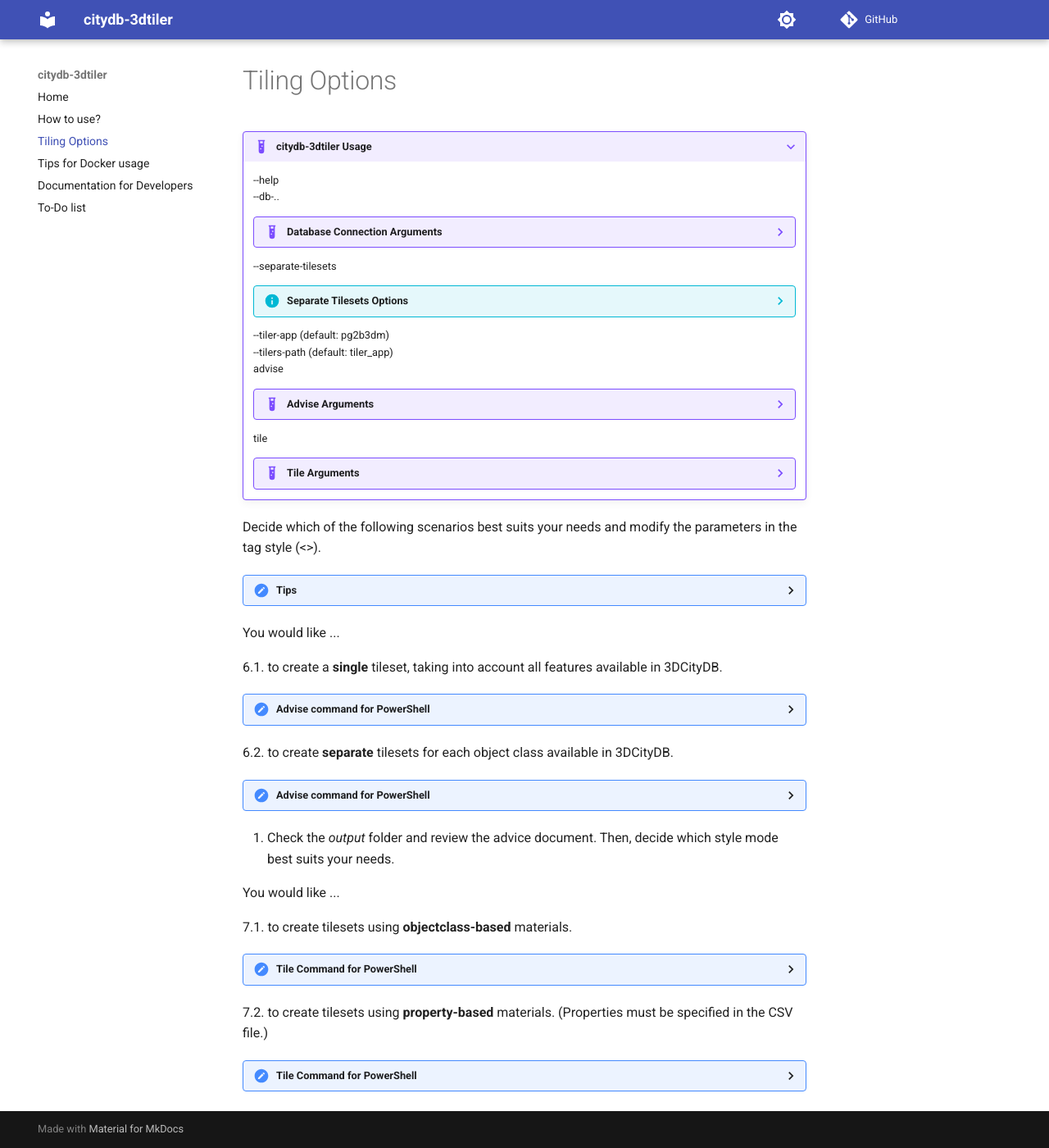
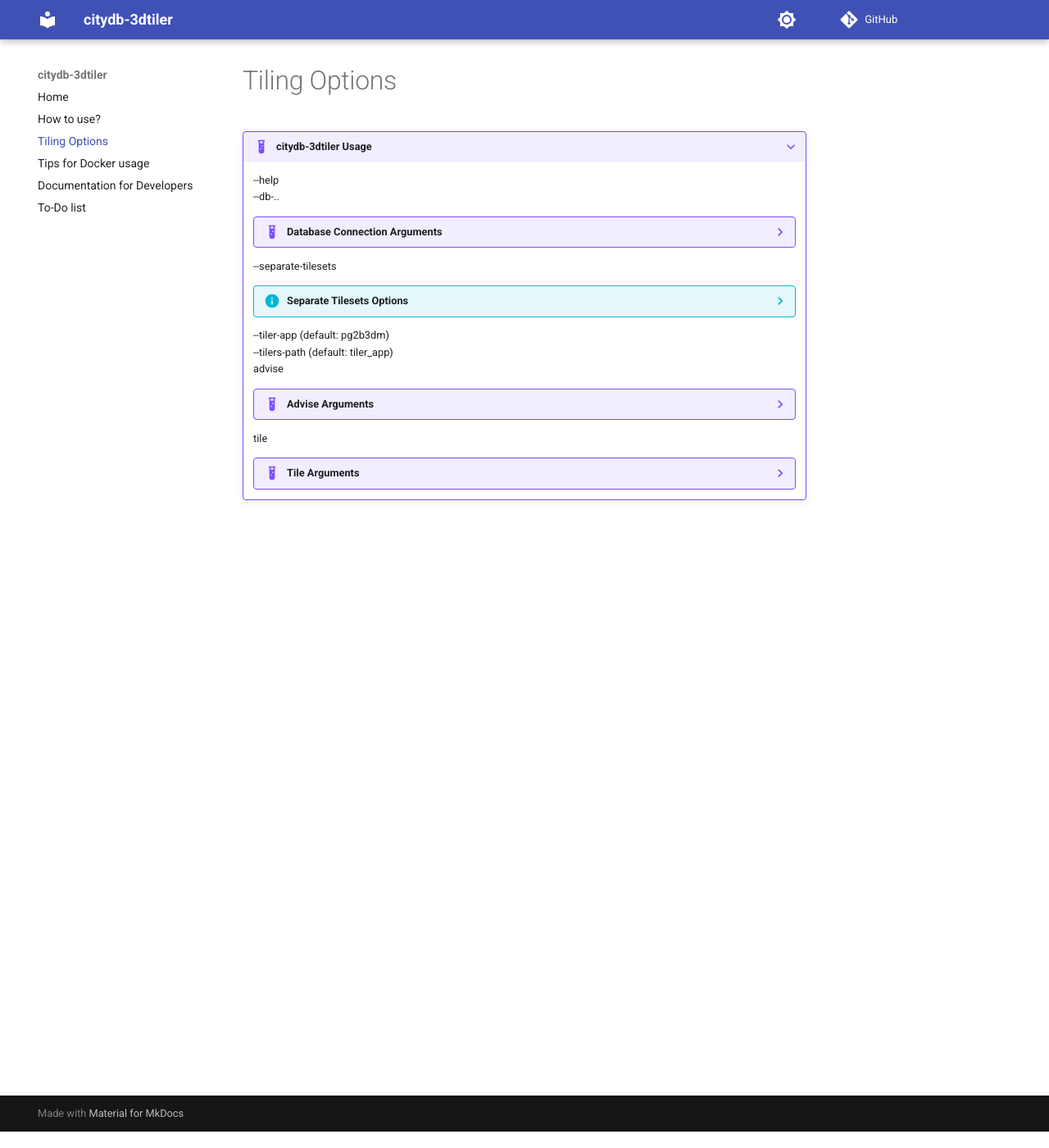
Before and after one commit to tum-gis/citydb-3dtiler, an MkDocs documentation site: the page built from docs/tiling_options.md, in a window 1280 px wide and 1400 px high, scrolled down 20 px. Shown: the whole window at 82% size. Built offline with MkDocs 1.6.1 and Material for MkDocs 9.7.7, drawn with Linux system fonts in a browser that asks for light colours; comment, search, counter and statistics services are not loaded.

Commit message:
checks for custom style

````diff
--- a/docs/tiling_options.md
+++ b/docs/tiling_options.md
@@ -37,86 +37,3 @@
             Blend </br>
             Opaque (default)
         --output (default: shared/current folder)
-
-
-Decide which of the following scenarios best suits your needs and modify the parameters in the tag style (<>).
-
-<details>
-<summary>Tips</summary>
-
-If your 3DCityDB is running in another Docker container and has a port forwarded to your host machine (check this with the ```docker ps``` command), you can connect by entering the host machine's local IP address and the forwarded port number in the following instructions.
-
-</details>
-
-You would like ...
-
-  6.1. to create a **single** tileset, taking into account all features available in 3DCityDB.
-
-  <details>
-  <summary>Advise command for PowerShell</summary>
-
-  ```bash
-  docker run `
-  --rm --interactive `
-  --name citydb-3dtiler09 `
-  --volume ./:/home/tester/citydb-3dtiler/shared:rw `
-  ghcr.io/tum-gis/citydb-3dtiler:0.9 `
-  --db-host <IP-or-COMP-NAME> --db-port <PORT-NUMBER> `
-  --db-name <DATABASE-NAME> --db-schema <SCHEMA-NAME> `
-  --db-username <USER-NAME> --db-password <DATABASE-PASSWORD> `
-  advise
-  ```
-
-  </details>
-
-  6.2. to create **separate** tilesets for each object class available in 3DCityDB.
-
-  <details>
-  <summary>Advise command for PowerShell</summary>
-
-  ```bash
-  docker run `
-  --rm --interactive `
-  --name citydb-3dtiler09 `
-  --volume ./:/home/tester/citydb-3dtiler/shared:rw `
-  ghcr.io/tum-gis/citydb-3dtiler:0.9 `
-  --db-host <IP-or-COMP-NAME> --db-port <PORT-NUMBER> `
-  --db-name <DATABASE-NAME> --db-schema <SCHEMA-NAME> `
-  --db-username <USER-NAME> --db-password <DATABASE-PASSWORD> `
-  --separate-tilesets objectclass `
-  advise
-  ```
-
-  </details>
-
-7. Check the *output* folder and review the advice document. Then, decide which style mode best suits your needs.
-
-You would like ...
-
-  7.1. to create tilesets using **objectclass-based** materials.
-
-  <details>
-  <summary>Tile Command for PowerShell</summary>
-
-  > Remove the last row the previous command ("advise") and add the followings:
-
-  ```bash
-  tile `
-  --style-mode objectclass-based `
-  --style-absence-behavior fall-down
-  ```
-  </details>
-
-  7.2. to create tilesets using **property-based** materials. (Properties must be specified in the CSV file.)
-
-  <details>
-  <summary>Tile Command for PowerShell</summary>
-
-  > Remove the last row the previous command ("advise") and add the followings:
-
-  ```bash
-  tile \
-  --style-mode property-based --style-absence-behavior fall-down
-  ```
-
-  </details>
--- a/tile_main.py
+++ b/tile_main.py
@@ -21,8 +21,10 @@
     run_sql(args, crt_mat, name=crt_mat_fl_nm)
 
     # Check for Custom Materials and copy the Materials and populate the relevant Views
-    if check_custom_materials().exists == True:
-        copy_materials(args, check_custom_materials().file_path)
+    custom_material = check_custom_materials()
+    print(custom_material)
+    if custom_material["exists"] == True:
+        copy_materials(args, custom_material["file_path"])
     else:
         copy_materials(args)
 
````
Also changed, not shown: docs/tips_for_docker_usage.md (+12 -13 lines), docs/to-do_list.md (+3 -0 lines), readme.md (+3 -139 lines), 1 other file.
